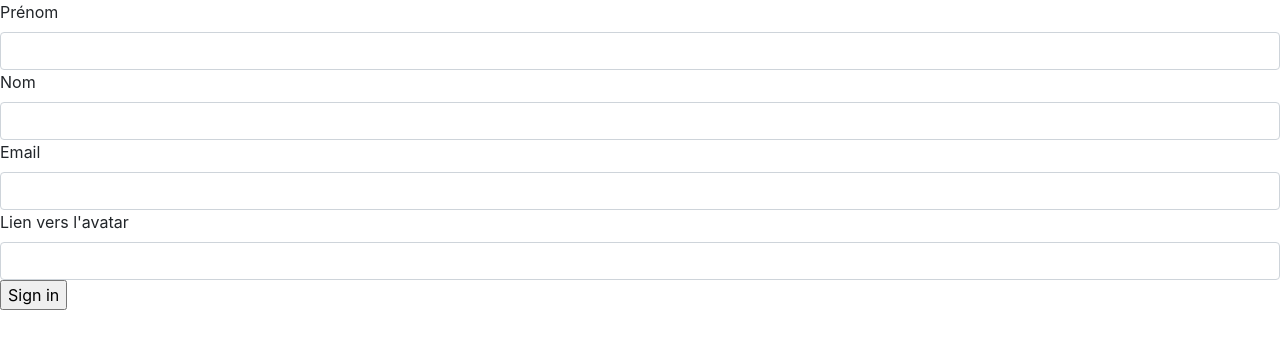
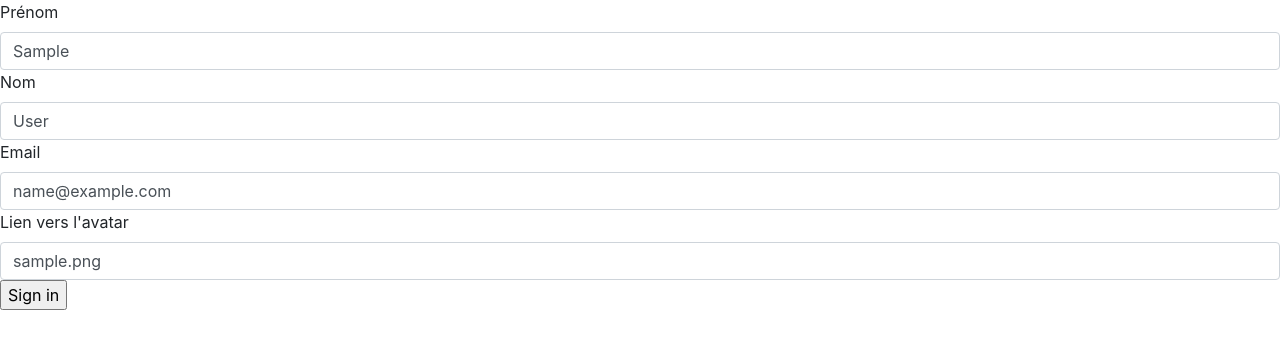
Before and after one commit to Clemenard/Beewake, a PHP site: page /inc/form.php?id=1 in a window 1280 px wide. Shown: the top 349 px of the page. Run offline with PHP 8.4, Linux system fonts and the light colour scheme; tables that the repository leaves empty hold one stand-in row (values such as "Sample post").

Commit message:
EDIT user
Add an edit button and made it work

```diff
--- a/inc/UserEntity.php
+++ b/inc/UserEntity.php
@@ -1,6 +1,6 @@
  <?php
  class UserEntity{
-     protected $id,$email,$first_name,$last_name,$avatar;
+     protected $id_users,$email,$first_name,$last_name,$avatar;
 
   public function constructor($email,$first_name,$last_name,$avatar,$id=null) {
     $this->setEmail($email);
@@ -19,7 +19,7 @@
   public function getLast_name(){return $this->last_name;}
   public function setAvatar($avatar){$this->avatar=$avatar;}
   public function getAvatar(){return $this->avatar;}
-  public function setId($id){$this->id=$id;}
-  public function getId(){return $this->id;}
+  public function setId($id){$this->id_users=$id;}
+  public function getId(){return $this->id_users;}
  }
  ?>
--- a/inc/UserModel.php
+++ b/inc/UserModel.php
@@ -60,7 +60,7 @@ else {
   }
 
   public function deleteUser($id){
-     $this->execRequest("DELETE FROM users WHERE id_user=:id",array('id' => $id));
+     $this->execRequest("DELETE FROM users WHERE id_users=:id",array('id' => $id));
   }
 
   public function updateUser($id,$infos){
@@ -68,7 +68,7 @@ else {
       $newValues[]="$key = :$key";
     }
   $infos['id']=$id;
-    $this->execRequest('UPDATE users SET '.implode(',',$newValues) .' WHERE id_user = :id',$infos);
+    $this->execRequest('UPDATE users SET '.implode(',',$newValues) .' WHERE id_users = :id',$infos);
   }
   }
   ?>
--- a/inc/form.php
+++ b/inc/form.php
@@ -2,11 +2,22 @@
 require_once('init.php');
 require_once('UserModel.php');
 require_once('UserEntity.php');
+$setUser=new UserModel($db);
 if(isset($_POST['first_name'])){
-    $setUser=new UserModel($db);
-    $setUser->addUser($_POST);
+
+    if(isset($_GET['action']) && $_GET['action']=='edit'){
+        $setUser->updateUser($_GET['id'],$_POST);
+
+    }
+    else{
+        $setUser->addUser($_POST);
+    }
     header('Location: ../index.php');
   exit();
+}
+if(isset($_GET['id'])){
+    $user=$setUser->getUser($_GET['id']);
+
 }
 ?>
 <!DOCTYPE html>
@@ -20,15 +31,15 @@ if(isset($_POST['first_name'])){
     <title>Suscribe</title>
 </head>
 <body>
-    <form action="" method="post" class="form-group">
+    <form action="<?php if(isset($_GET['id'])){echo "?action=edit&id=".$_GET['id'];}  ?>" method="post" class="form-group">
         <label for="">Prénom</label>
-        <input type="text" name="first_name" class="form-control">
+        <input type="text" name="first_name" class="form-control" value="<?php if(isset($_GET['id'])){echo $user->getFirst_name();}  ?>">
         <label for="">Nom</label>
-        <input type="text" name="last_name" class="form-control">
+        <input type="text" name="last_name" class="form-control" value="<?php if(isset($_GET['id'])){echo $user->getLast_name();}  ?>">
         <label for="">Email</label>
-        <input type="text" name="email" class="form-control">
+        <input type="text" name="email" class="form-control" value="<?php if(isset($_GET['id'])){echo $user->getEmail();}  ?>">
         <label for="">Lien vers l'avatar</label>
-        <input type="text" name="avatar" class="form-control">
+        <input type="text" name="avatar" class="form-control" value="<?php if(isset($_GET['id'])){echo $user->getAvatar();}  ?>">
         <input type="submit" value="Sign in">
     </form>
 
--- a/index.php
+++ b/index.php
@@ -29,6 +29,7 @@ foreach($users as $user){ ?>
  <div class="col-8">
  <h5 class="card-title"><?= strtoupper($user->getFirst_name()).' '.strtoupper($user->getLast_name()) ?></h5>
   <p class="card-text"><?= $user->getEmail() ?></p>
+  <a class="btn btn-success" href="inc/form.php?id=<?= $user->getId() ?>">Editer le profil</a>
   </div>
   </div>
   <hr />
```
